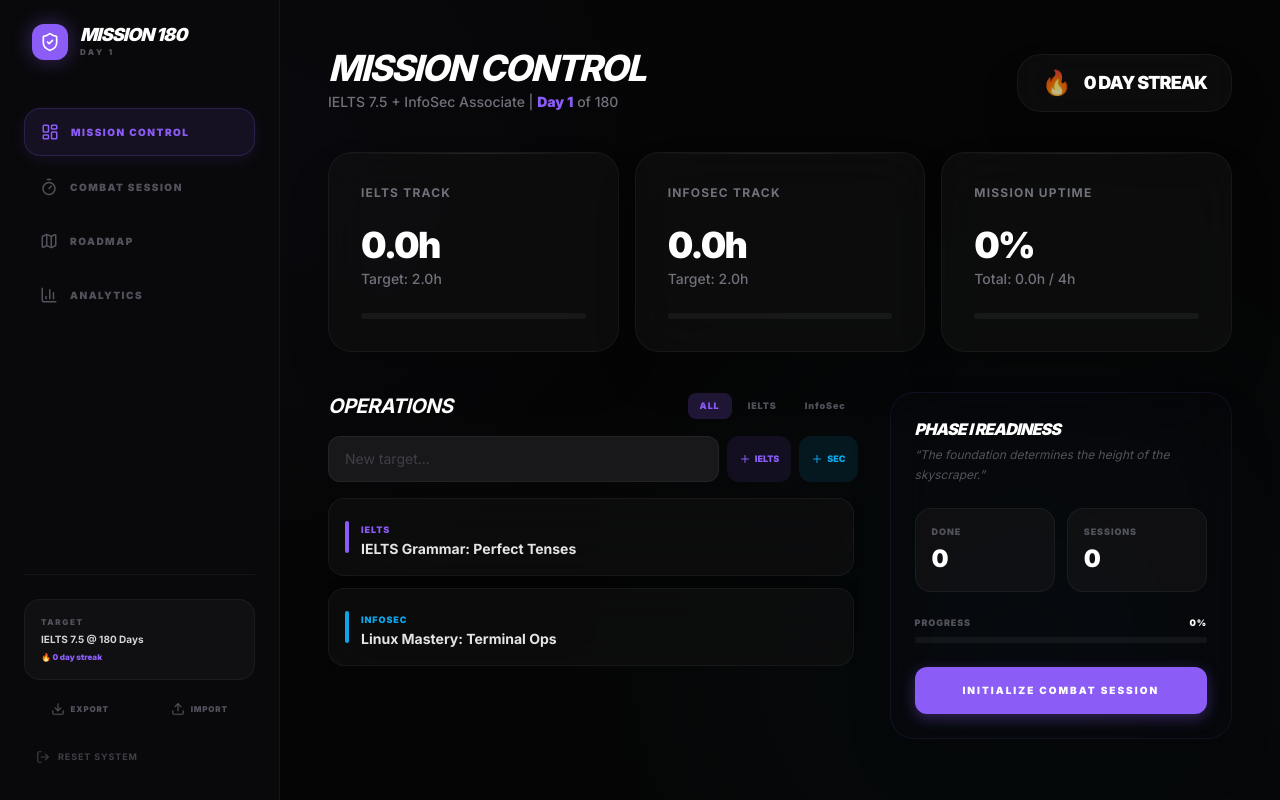
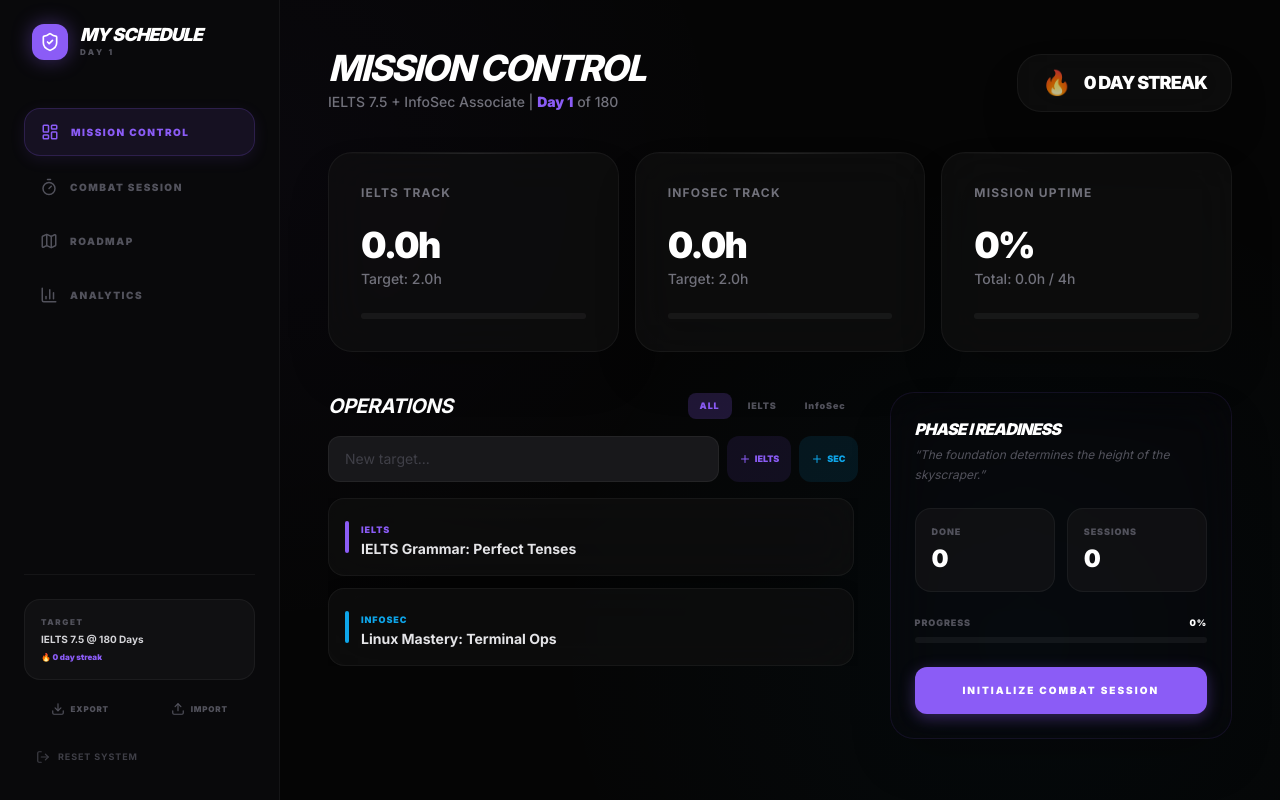
Before and after one commit to khusniddinworks/My-Schedule, a React (Vite) app: page / in a window 1280 px wide. Built offline with nearby package versions, Linux system fonts and the light colour scheme.

Commit message:
Rebrand to My Schedule

```diff
--- a/index.html
+++ b/index.html
@@ -8,13 +8,13 @@
   <meta name="theme-color" content="#050505" />
   <meta name="apple-mobile-web-app-capable" content="yes" />
   <meta name="apple-mobile-web-app-status-bar-style" content="black-translucent" />
-  <meta name="description" content="Mission 180 — IELTS 7.5 & InfoSec Mastery System" />
+  <meta name="description" content="My Schedule — IELTS 7.5 & InfoSec Mastery System" />
   <link rel="manifest" href="/manifest.json" />
   <link rel="preconnect" href="https://fonts.googleapis.com">
   <link rel="preconnect" href="https://fonts.gstatic.com" crossorigin>
   <link href="https://fonts.googleapis.com/css2?family=Inter:wght@400;500;600;700;800;900&display=swap"
     rel="stylesheet">
-  <title>Mission 180 | Operator Portal</title>
+  <title>My Schedule | Operator Portal</title>
 </head>
 
 <body>
--- a/src/components/Sidebar.jsx
+++ b/src/components/Sidebar.jsx
@@ -53,7 +53,7 @@ const Sidebar = () => {
                     <ShieldCheck size={20} className="text-white" />
                 </div>
                 <div className="flex flex-col">
-                    <span className="text-lg font-black tracking-tighter uppercase italic leading-none">Mission 180</span>
+                    <span className="text-lg font-black tracking-tighter uppercase italic leading-none">My Schedule</span>
                     <span className="text-[8px] font-black text-zinc-600 tracking-[0.3em] uppercase mt-0.5">Day {getCurrentDay()}</span>
                 </div>
             </div>
--- a/src/pages/Roadmap.jsx
+++ b/src/pages/Roadmap.jsx
@@ -33,7 +33,7 @@ const Roadmap = () => {
         {
             days: '151-180', title: 'Phase VI: Target Engagement',
             ielts: ['EXAM DAY (Target 7.5)', 'Final Review of Academic Templates', 'Post-Exam Reflection'],
-            infosec: ['Job Application Blitz: Apply 5 Roles/Day', 'Final CTF Challenges (HackTheBox)', 'GRADUATION: Career Ready Portfolio', 'MISSION 180 COMPLETE']
+            infosec: ['Job Application Blitz: Apply 5 Roles/Day', 'Final CTF Challenges (HackTheBox)', 'GRADUATION: Career Ready Portfolio', 'MY SCHEDULE COMPLETE']
         }
     ];
 
```
Also changed, not shown: public/manifest.json.
